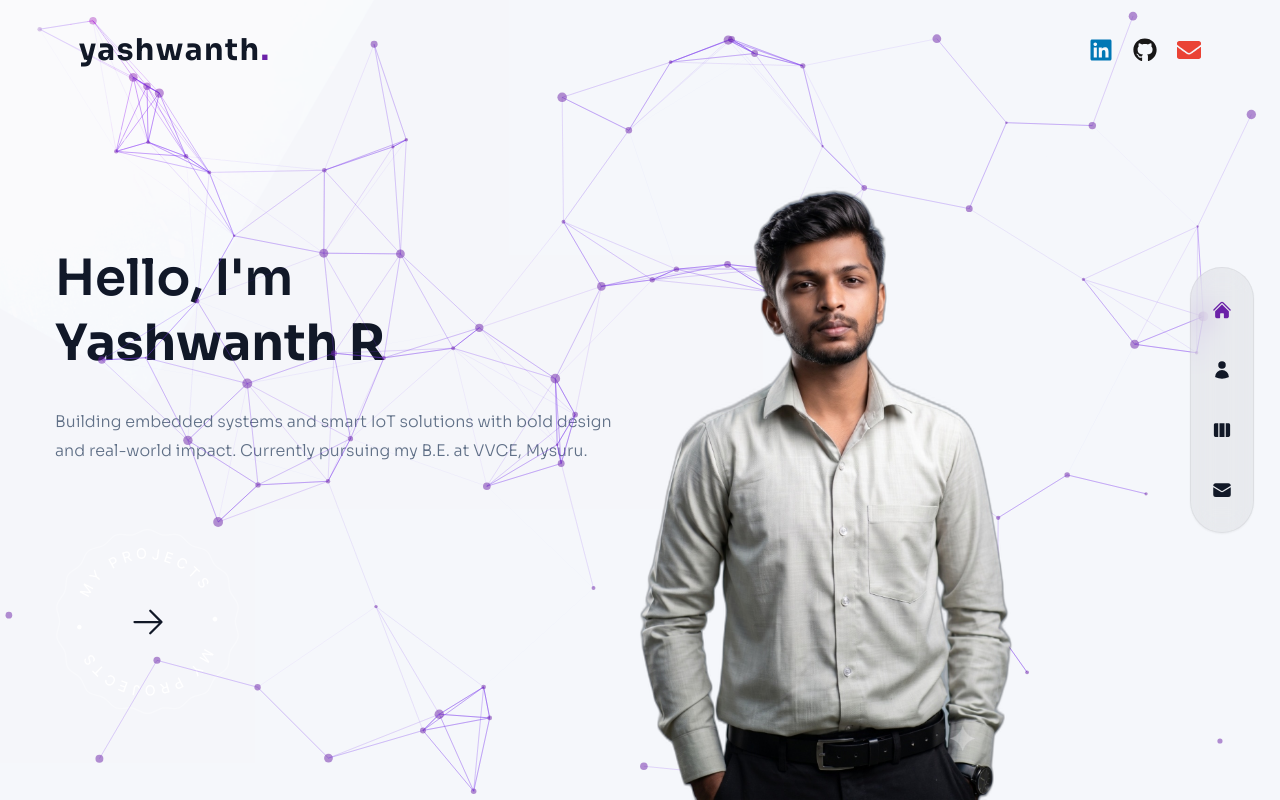
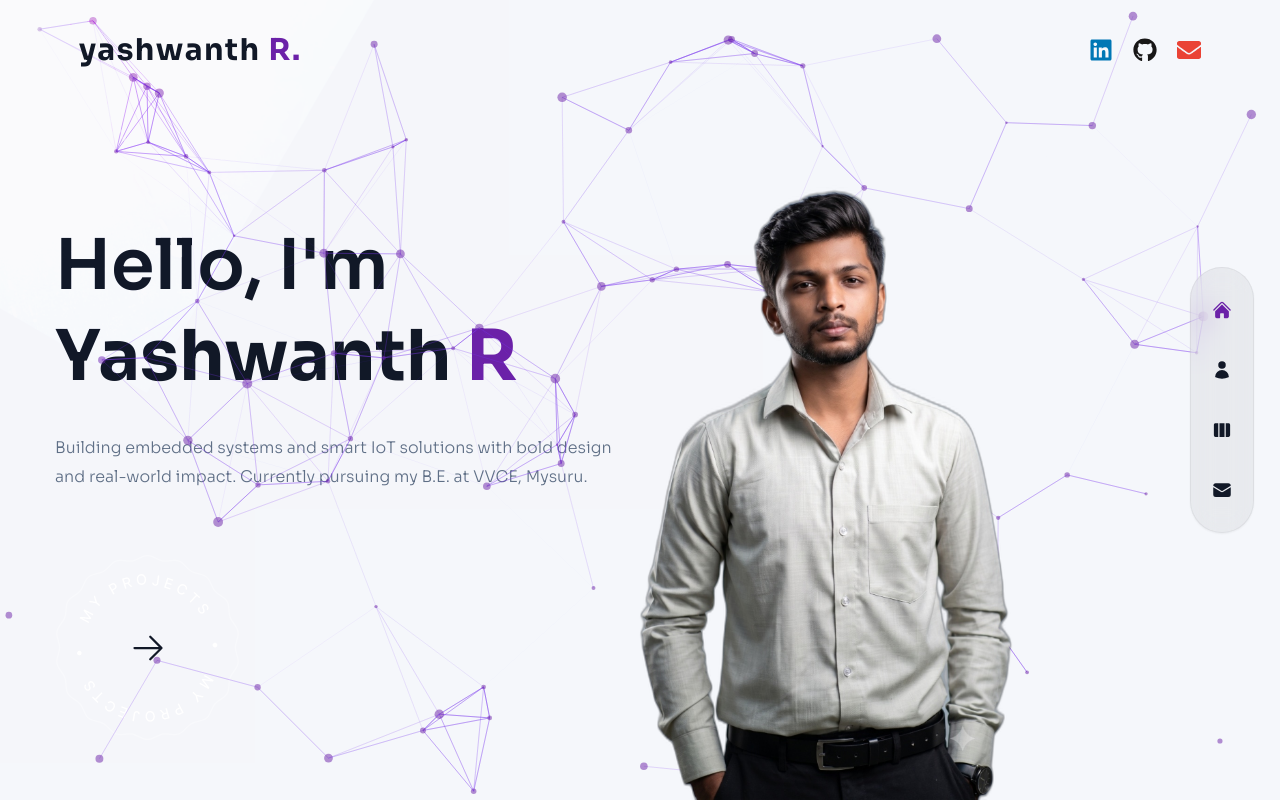
Before and after one commit to yashwanthR1207/yashprofile.2, a Next.js app: page / in a window 1280 px wide. Built offline with nearby package versions, Linux system fonts and the light colour scheme.

Commit message:
Add glitch animation to title and update R color

```diff
--- a/components/Header.jsx
+++ b/components/Header.jsx
@@ -10,7 +10,7 @@ const Header = () => {
         <div className="flex flex-col lg:flex-row justify-between items-center gap-y-6 py-8">
           <Link href="/">
             <h1 className="text-3xl font-bold tracking-wider">
-              yashwanth<span className="text-accent">.</span>
+              yashwanth <span className="text-accent">R.</span>
             </h1>
           </Link>
 
--- a/pages/index.jsx
+++ b/pages/index.jsx
@@ -21,7 +21,9 @@ const Home = () => {
             className="h1"
           >
             Hello, I&apos;m <br />{" "}
-            <span className="text-ink font-bold">Yashwanth R</span>
+            <span className="text-ink font-bold">
+              Yashwanth <span className="text-accent">R</span>
+            </span>
           </motion.h1>
 
           {/* subtitle */}
--- a/styles/globals.css
+++ b/styles/globals.css
@@ -26,7 +26,18 @@
     @apply w-full h-screen overflow-hidden;
   }
   .h1 {
-    @apply text-[30px] leading-tight md:text-[50px] md:leading-[1.3] mb-8 font-sora font-semibold;
+    @apply text-[40px] leading-tight md:text-[70px] md:leading-[1.3] mb-8 font-sora font-semibold;
+    animation: mild-glitch 0.8s ease-in-out 1.2s 1 backwards;
+  }
+
+  @keyframes mild-glitch {
+    0% { text-shadow: none; }
+    15% { text-shadow: 4px 0px 0px rgba(107,33,168,0.6), -4px 0px 0px rgba(0,0,0,0.6); }
+    30% { text-shadow: -4px 0px 0px rgba(107,33,168,0.6), 4px 0px 0px rgba(0,0,0,0.6); }
+    45% { text-shadow: 3px 0px 0px rgba(107,33,168,0.6), -3px 0px 0px rgba(0,0,0,0.6); }
+    60% { text-shadow: -3px 0px 0px rgba(107,33,168,0.6), 3px 0px 0px rgba(0,0,0,0.6); }
+    75% { text-shadow: 4px 0px 0px rgba(107,33,168,0.6), -4px 0px 0px rgba(0,0,0,0.6); }
+    100% { text-shadow: none; }
   }
   .h2 {
     @apply text-[35px] leading-tight md:text-[54px] md:leading-[1.3] mb-4 font-semibold;
```
